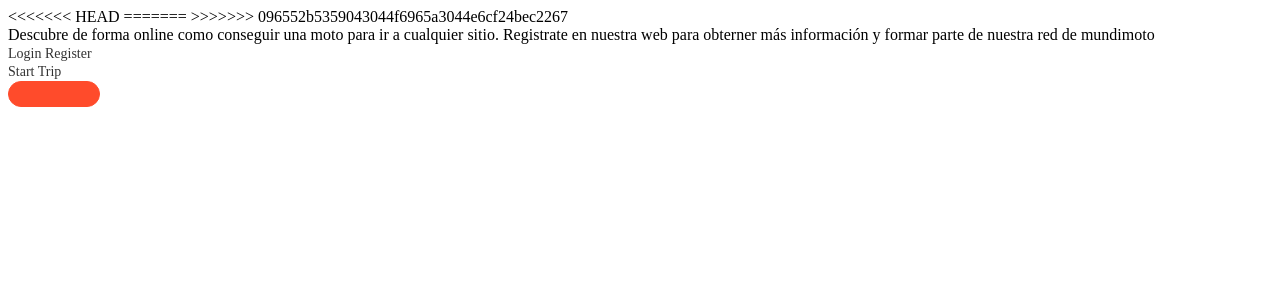
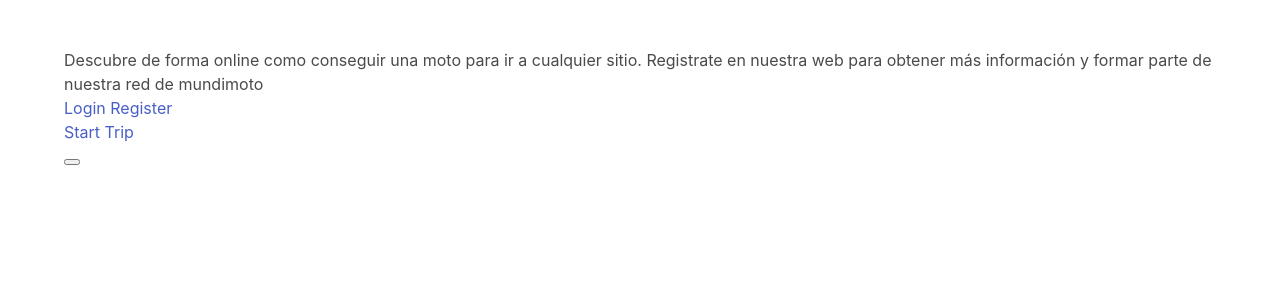
Before and after one commit to josepmdc/HackUPC_2022, a Django app: template src/mundimoto/templates/index.html in a window 1280 px wide. Shown: the top 300 px of the page. Run offline with Django 3.2, Linux system fonts and the light colour scheme; the template is opened without the code that fills it, so the values that code supplies are empty; some libraries are stand-ins or nearby versions.

Commit message:
Merge with previous commit

```diff
--- a/src/mundimoto/templates/base.html
+++ b/src/mundimoto/templates/base.html
@@ -1,28 +1,23 @@
 {% load static %}
 
+
 <!DOCTYPE html>
-
-<html lang="eng">
+<html>
 
 <head>
-    <script src="https://polyfill.io/v3/polyfill.min.js?features=default"></script>
-    <link rel="stylesheet" href="{% static 'css/index.css' %}">
+    <meta charset="utf-8">
+    <meta name="viewport" content="width=device-width, initial-scale=1">
+    <title>MundiMoto</title>
     <script type="text/javascript" src="{% static 'js/index.js' %}"></script>
-<<<<<<< HEAD
-    <script
-    src="https://maps.googleapis.com/maps/api/js?key=AIzaSyB3XZFWeXMa15_J77YCZ2GrQ-qZO99Z6LM&callback=initMap&v=weekly"
-    defer
-  ></script>
-    <title>mundiMoto</title>
-=======
-    <title>MundiMoto</title>
->>>>>>> 096552b5359043044f6965a3044e6cf24bec2267
+    <link rel="stylesheet" href="https://cdn.jsdelivr.net/npm/bulma@0.9.3/css/bulma.min.css">
 </head>
 
 <body>
-    <div class="cont">
-        {% block container %}{% endblock %}
-    </div>
+    <section class="section">
+        <div class="container">
+            {% block container %}{% endblock %}
+        </div>
+    </section>
 </body>
 
 </html>
--- a/src/mundimoto/templates/index.html
+++ b/src/mundimoto/templates/index.html
@@ -6,7 +6,7 @@
 </div>
 <div class="left">
     Descubre de forma online como conseguir una moto para ir a cualquier sitio.
-    Registrate en nuestra web para obterner más información y formar parte de nuestra red de mundimoto
+    Registrate en nuestra web para obtener más información y formar parte de nuestra red de mundimoto
 </div>
 <div class="right">
     <a href="{% url 'login' %}">
```
Also changed, not shown: src/mundimoto/templates/home.html (+5 -8 lines).
